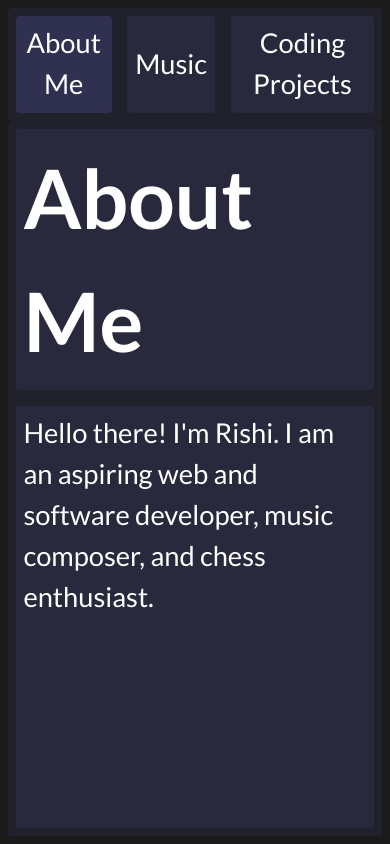
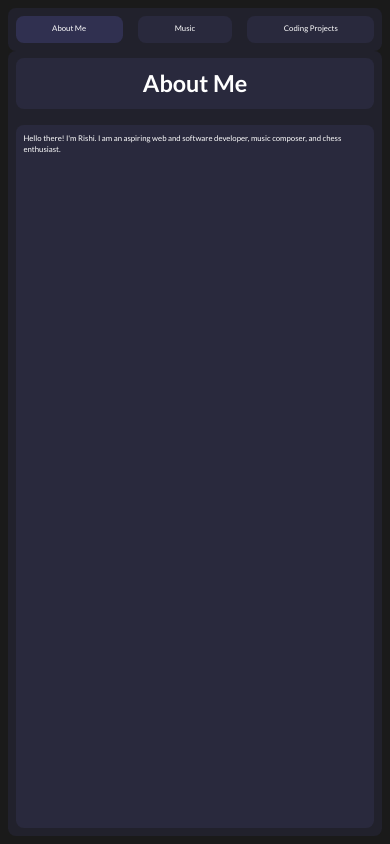
Before and after one commit to CaretParrot/About-Me, a plain HTML site: page index.html in a window 390 px wide. Drawn offline with Linux system fonts and the light colour scheme.

Commit message:
Removed media query and changed system for padding

```diff
--- a/style.css
+++ b/style.css
@@ -4,10 +4,10 @@
     color: White;
     background-color: hsl(240, 20%, 20%);
     font-family: "Lato", sans-serif;
-    border-radius: 1vmin;
+    border-radius: 1rem;
     border: none;
-    margin: 2vmin;
-    padding: 2vmin;
+    margin: 1rem;
+    padding: 1rem;
     font-size: 1rem;
     outline: none;
     box-sizing: border-box;
@@ -35,7 +35,6 @@ body {
     width: 100%;
     height: 100%;
     display: flex;
-    font-size: 2vmin;
     flex-flow: column nowrap;
 }
 
@@ -81,15 +80,15 @@ input[type="number"]::-webkit-outer-spin-button {
 }
 
 .full-width {
-    width: calc(100% - 2vmin);
+    width: calc(100% - 2vw);
 }
 
 .full-height {
-    height: calc(100% - 2vmin);
+    height: calc(100% - 2vh);
 }
 
 .extra-bottom-margin {
-    margin-bottom: 2vmin;
+    margin-bottom: 1rem;
 }
 
 @keyframes slideIn {
@@ -159,27 +158,3 @@ a:hover {
     flex: 0 0 auto;
     background-color: hsl(240, 15%, 15%);
 }
-
-@media only screen and (max-width: 1080px) {
-    html {
-        margin: 0;
-        padding: 0;
-        background-color: transparent;
-        width: 100%;
-        height: 100%;
-        font-size: 7vmin;
-    }
-
-    #navbar {
-        flex: 0 0 auto;
-        background-color: hsl(240, 15%, 15%);
-    }
-
-    .header {
-        flex: 0 0 auto;
-    }
-
-    .page {
-        flex: 1 1 auto;
-    }
-}
```
